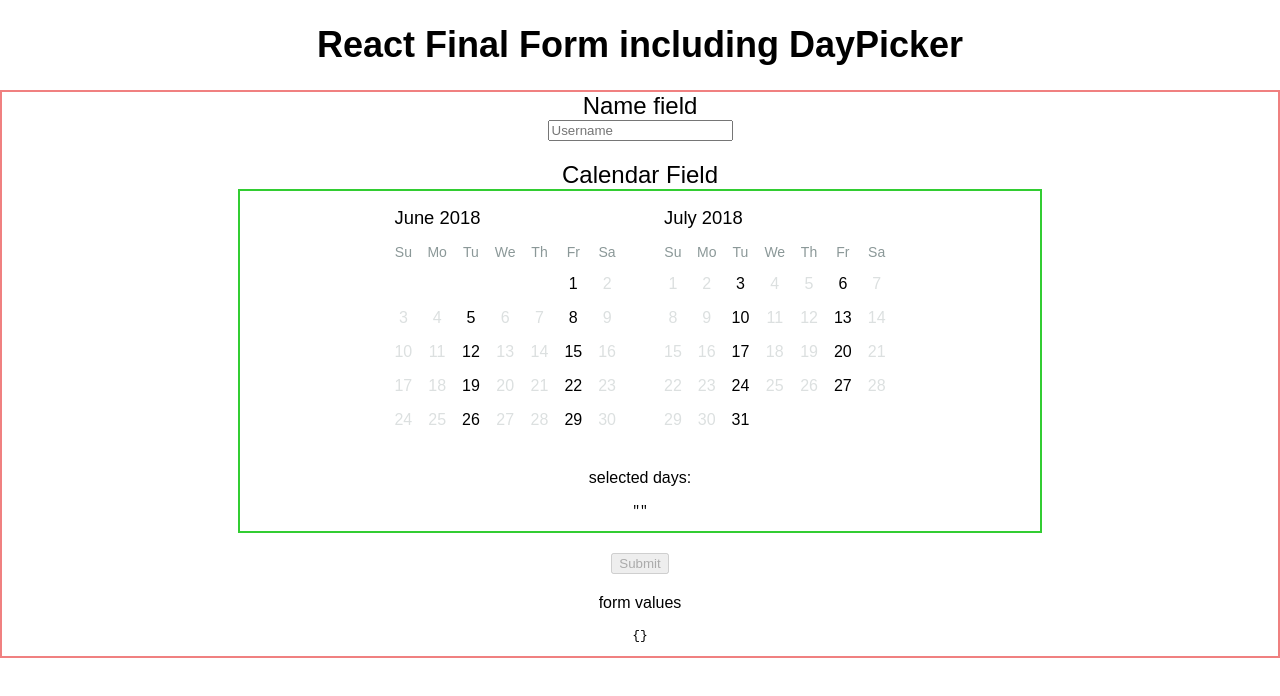
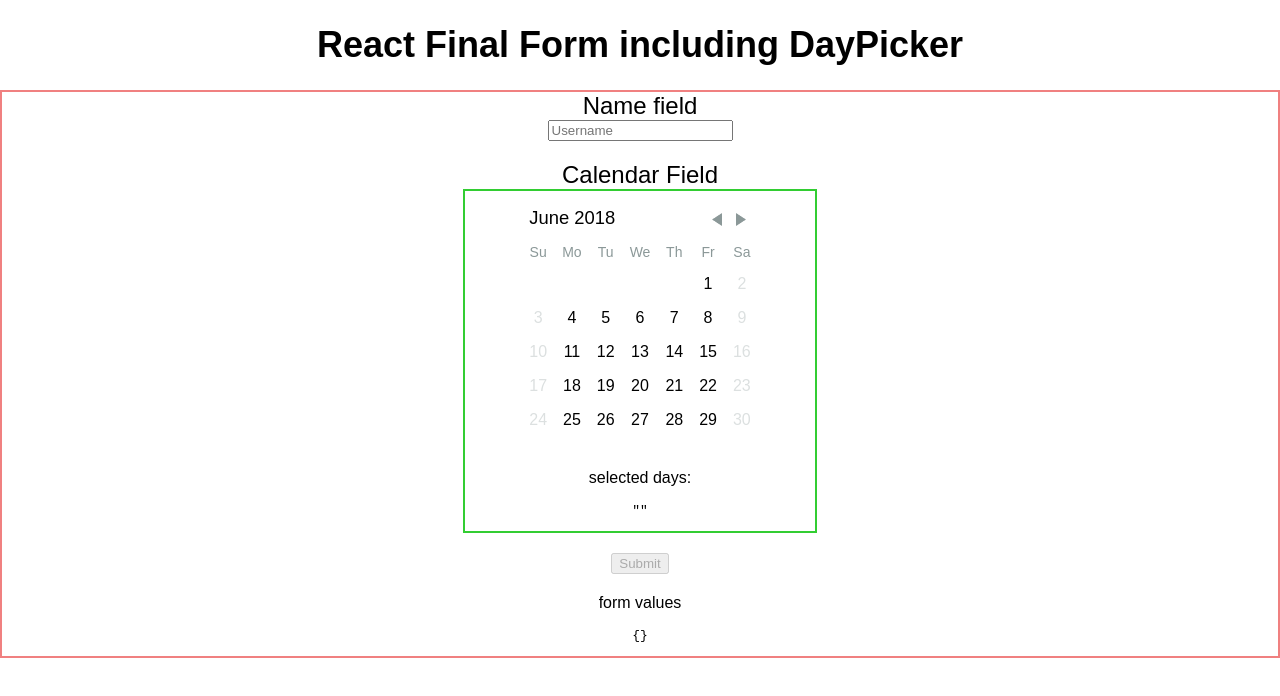
Before and after one commit to pcraig3/date-picker-sandbox, a React (Create React App) app: page / in a window 1280 px wide. Shown: the top 696 px of the page. Built offline with nearby package versions, Linux system fonts and the light colour scheme.

Commit message:
Make calendar simpler

```diff
--- a/src/Calendar.js
+++ b/src/Calendar.js
@@ -33,10 +33,8 @@
       <div className="calender-wrapper" name={name}>
         <DayPicker
           month={new Date(2018, 5)}
-          fromMonth={new Date(2018, 5)}
-          toMonth={new Date(2018, 6)}
-          numberOfMonths={2}
-          disabledDays={[{ daysOfWeek: [0, 1, 3, 4, 6] }]}
+          numberOfMonths={1}
+          disabledDays={[{ daysOfWeek: [0, 6] }]}
           onDayClick={this.handleDayClick}
           onFocus={() => onFocus(value)}
           onBlur={() => onBlur(value)}
--- a/src/index.css
+++ b/src/index.css
@@ -11,7 +11,7 @@
 .calender-wrapper {
   border: limegreen 2px solid;
   margin: 0 auto;
-  width: 800px;
+  width: 350px;
 }
 
 h1 {
```
